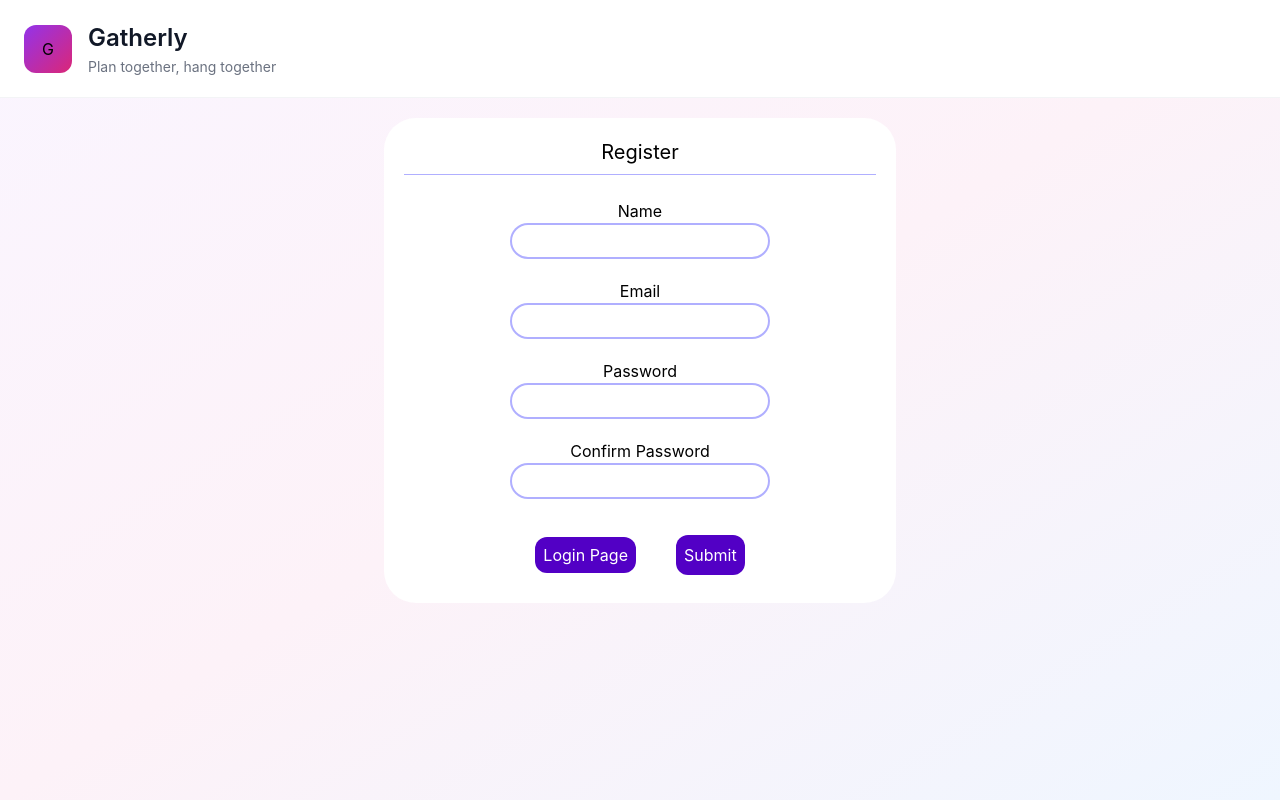
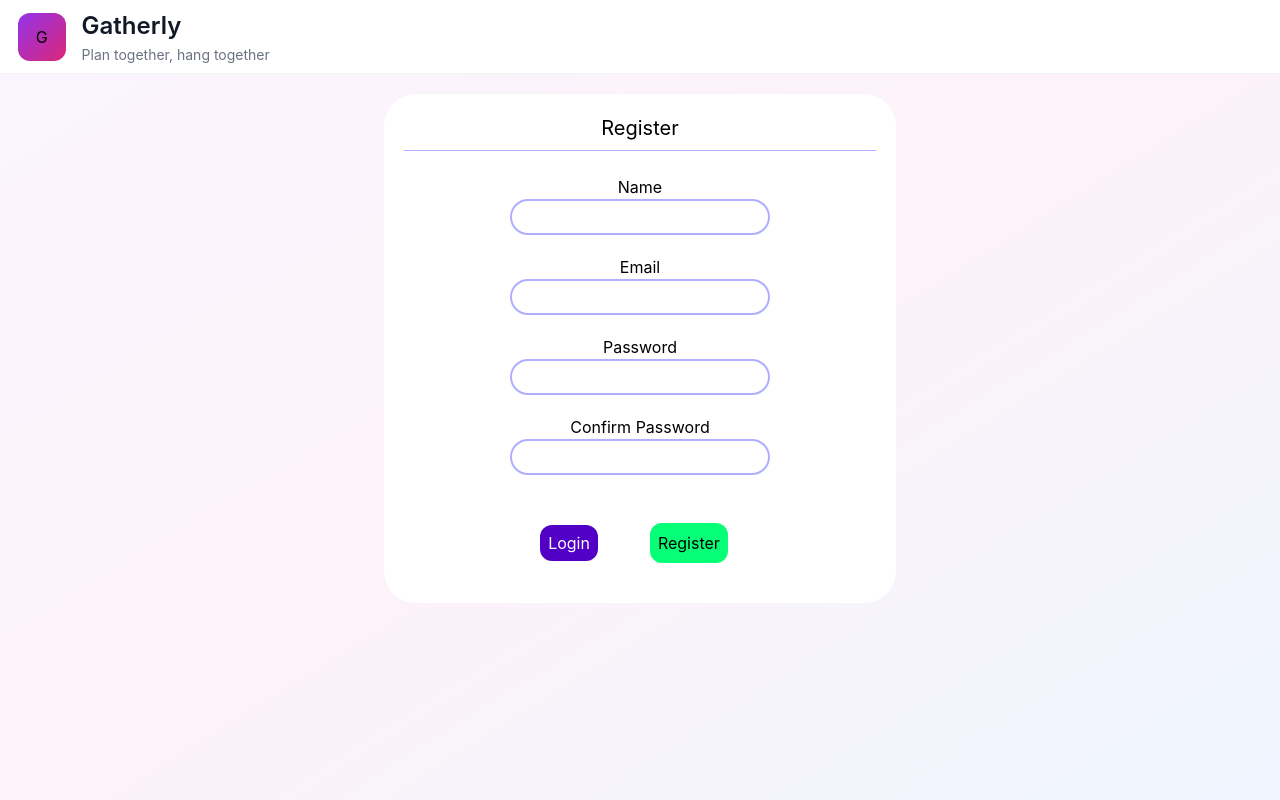
Before and after one commit to Code-the-Dream-School/l-group-practicum-team5, a React (Vite) app in the folder frontend/: page / in a window 1280 px wide. Built offline with nearby package versions, Linux system fonts and the light colour scheme; no server answers.

Commit message:
added link to create group page, adjusted buttonm colors, added a confirmation message at the end of successful register and event creations. made the header/nav bar sticky

```diff
--- a/frontend/src/Dashboard/DashboardHeader.tsx
+++ b/frontend/src/Dashboard/DashboardHeader.tsx
@@ -1,5 +1,6 @@
 import { useNavigate } from 'react-router-dom';
 import { logoutUser } from '../services/authService';
+import { Link } from 'react-router-dom';
 
 export default function DashboardHeader() {
   const navigate = useNavigate();
@@ -14,7 +15,9 @@ export default function DashboardHeader() {
   };
 
   const buttonStyling =
-    'bg-[#5200c5] hover:bg-[#b827c5] text-white p-2.5 m-5 rounded-xl transition-all transition-discrete';
+    'bg-[#5200c5] hover:bg-[#2456eb] text-white p-2.5 m-5 rounded-xl transition-all transition-discrete';
+  const logoutbuttonStyling =
+    'bg-[#5200c5] hover:bg-[#ff1c54] text-white hover:text-white p-2 m-8 rounded-xl transition-all transition-discrete';
 
   return (
     <header className="dashboard-header shadow-sm">
@@ -28,7 +31,12 @@ export default function DashboardHeader() {
           </div>
         </div>
         <div className="header-right">
-            <button className={buttonStyling} onClick={logout}>Log out</button>
+          <Link className={buttonStyling} to="/create-group">
+            Create Group
+          </Link>
+          <button className={logoutbuttonStyling} onClick={logout}>
+            Log out
+          </button>
         </div>
       </div>
     </header>
--- a/frontend/src/Dashboard/DashboardLayout.tsx
+++ b/frontend/src/Dashboard/DashboardLayout.tsx
@@ -1,7 +1,7 @@
 import './dashboardlayout.css';
 import DashboardHeader from './DashboardHeader';
 import StatsGrid from './StatsGrid';
-import { Link } from 'react-router';
+import { Link } from 'react-router-dom';
 import AllEvents from '../components/features/AllEvents.tsx';
 
 export default function DashboardLayout() {
@@ -33,6 +33,7 @@ export default function DashboardLayout() {
 
           <div className="right-column">
             <div className="card-members">
+
               <h2 className="card-title">Group Members</h2>
               <hr className="pb-3  text-white" />
               <div className="card-content">
--- a/frontend/src/Dashboard/dashboardlayout.css
+++ b/frontend/src/Dashboard/dashboardlayout.css
@@ -16,12 +16,14 @@
 .dashboard-header {
   background: white;
   border-bottom: 1px solid #f3f4f6;
+  position: sticky;
+  top: 0;
 }
 
 .header-content {
   max-width: 80rem;
   margin: 0 auto;
-  padding: 1.25rem 1.5rem;
+  padding: .5rem 1.1rem;
   display: flex;
   align-items: center;
   justify-content: space-between;
--- a/frontend/src/components/features/CreateEventForm.tsx
+++ b/frontend/src/components/features/CreateEventForm.tsx
@@ -26,6 +26,8 @@ const CreateEventForm = function ({ onCreateEvent }: CreateEventFormProps) {
     'container m-auto mt-5 max-w-4/10 text-center bg-white pt-2 pb-2 pr-5 pl-5 rounded-4xl';
   const buttonStyling =
     'bg-[#5200c5] hover:bg-[#8340e0] text-white p-2 m-5 rounded-xl';
+      const submitbuttonStyling =
+    'bg-[#06ff76] hover:bg-[#8cffc0] text-black p-2 m-8 rounded-xl';
   const inputStyling =
     'bg-white border-2 border-indigo-500/50 hover:border-[#d1b1ff] mb-3 rounded-3xl p-1';
 
@@ -91,7 +93,7 @@ const CreateEventForm = function ({ onCreateEvent }: CreateEventFormProps) {
         <Link className={buttonStyling} to="/dashboard">
           Cancel
         </Link>
-        <button className={buttonStyling} type="submit">
+        <button className={submitbuttonStyling} type="submit">
           Submit
         </button>
       </form>
--- a/frontend/src/components/features/CreateGroupForm.tsx
+++ b/frontend/src/components/features/CreateGroupForm.tsx
@@ -18,6 +18,8 @@ const CreateGroupForm = function ({ onCreateGroup }: CreateGroupFormProps) {
     'container m-auto mt-5 max-w-4/10 text-center bg-white pt-2 pb-2 pr-5 pl-5 rounded-4xl';
   const buttonStyling =
     'bg-[#5200c5] hover:bg-[#8340e0] text-white p-2 m-5 rounded-xl';
+  const submitbuttonStyling =
+    'bg-[#06ff76] hover:bg-[#8cffc0] text-black p-2 m-8 rounded-xl';
 
   return (
     <div className={containerStyling}>
@@ -41,11 +43,10 @@ const CreateGroupForm = function ({ onCreateGroup }: CreateGroupFormProps) {
         <Link className={buttonStyling} to="/dashboard">
           Cancel
         </Link>
-        <button className={buttonStyling} type="submit">
+        <button className={submitbuttonStyling} type="submit">
           Submit
         </button>
       </form>
-
     </div>
   );
 };
--- a/frontend/src/components/features/LoginForm.tsx
+++ b/frontend/src/components/features/LoginForm.tsx
@@ -21,7 +21,8 @@ const LoginForm = function ({ onLogin }: LoginFormProps) {
     'container m-auto mt-5 w-2/5 text-center bg-white pt-2 pb-2 pr-5 pl-5 rounded-4xl';
   const buttonStyling =
     'bg-[#5200c5] hover:bg-[#8340e0] text-white p-2 m-8 rounded-xl';
-
+  const submitbuttonStyling =
+    'bg-[#06ff76] hover:bg-[#8cffc0] text-black p-2 m-8 rounded-xl';
   return (
     <div className={containerStyling}>
       <h1 className="text-xl pt-3 pb-2">Login</h1>
@@ -54,7 +55,7 @@ const LoginForm = function ({ onLogin }: LoginFormProps) {
         <Link  className={buttonStyling} to="/" >
           Register
         </Link>
-        <button disabled={!email || !password} className={buttonStyling} type="submit">
+        <button disabled={!email || !password} className={submitbuttonStyling} type="submit">
           Login
         </button>
       </form>
--- a/frontend/src/components/features/RegisterForm.tsx
+++ b/frontend/src/components/features/RegisterForm.tsx
@@ -1,9 +1,9 @@
 import TextInputWithLabel from '../shared/TextInputWithLabel.tsx'; //from login pr
 import { useState } from 'react';
-import { Link } from "react-router";
+import { Link } from 'react-router';
 
 interface RegisterFormProps {
-  onRegister: ( name: string, email: string, password: string ) => void;
+  onRegister: (name: string, email: string, password: string) => void;
 }
 
 const RegisterForm = function ({ onRegister }: RegisterFormProps) {
@@ -25,6 +25,8 @@ const RegisterForm = function ({ onRegister }: RegisterFormProps) {
     'container m-auto mt-5 max-w-4/10 text-center bg-white pt-2 pb-2 pr-5 pl-5 rounded-4xl';
   const buttonStyling =
     'bg-[#5200c5] hover:bg-[#8340e0] text-white p-2 m-5 rounded-xl';
+  const submitbuttonStyling =
+    'bg-[#06ff76] hover:bg-[#8cffc0] text-black p-2 m-8 rounded-xl';
 
   return (
     <div className={containerStyling}>
@@ -71,10 +73,10 @@ const RegisterForm = function ({ onRegister }: RegisterFormProps) {
           type="password"
         />
         <Link className={buttonStyling} to="/login">
-          Login Page
+          Login
         </Link>
-        <button className={buttonStyling} type="submit">
-          Submit
+        <button className={submitbuttonStyling} type="submit">
+          Register
         </button>
       </form>
       <p id="error">{error}</p>
--- a/frontend/src/pages/CreateEvent.tsx
+++ b/frontend/src/pages/CreateEvent.tsx
@@ -2,36 +2,57 @@ import CreateEventForm from '../components/features/CreateEventForm.tsx';
 import DashboardHeader from './../Dashboard/DashboardHeader';
 import '../Dashboard/dashboardlayout.css';
 import { useState } from 'react';
-import { useNavigate } from 'react-router-dom';
+import { Link } from 'react-router-dom';
 import { createEvent } from './../services/eventService';
 
-
 function CreateEvent() {
+  const [success, setSucess] = useState(false);
   const [error, setError] = useState('');
-
-  const navigate = useNavigate();
 
   const onCreateEvent = async (
     group_id: string,
     title: string,
     description: string,
     event_date: string,
-    status: 'planned' | 'completed' | 'cancelled'
+    status: 'planned' | 'completed' | 'cancelled',
   ) => {
-    const response = await createEvent({group_id, title, description, event_date, status});
+    const response = await createEvent({
+      group_id,
+      title,
+      description,
+      event_date,
+      status,
+    });
     if (response.success === true) {
-      navigate('/dashboard');
+      setSucess(true);
     } else {
-      setError("");
+      setError('');
     }
   };
+
+  const containerStyling =
+    'container m-auto mt-5 max-w-4/10 text-center bg-white pt-2 pb-4 pr-5 pl-5 rounded-4xl shadow-sm';
+  const buttonStyling =
+    'bg-[#5200c5] hover:bg-[#8340e0] text-white p-2 m-5 rounded-xl';
+
   let errorStyling = '';
   if (error !== '') {
     errorStyling =
       'm-auto mt-5 w-1/5 p-1 bg-[#ff2651] text-white border-3 rounded-xl text-center';
   }
 
-  return (
+  return success ? (
+      <div className="dashboard-container">
+        <DashboardHeader />
+        <div className={containerStyling}>
+          <h1 className="text-xl pt-3 pb-2">Event Created Successfully!</h1>
+          <hr className="pb-5 text-indigo-500/50" />
+          <Link className={buttonStyling} to="/dashboard">
+            Go to Dashboard
+          </Link>
+        </div>
+      </div>
+  ) : (
     <div className="dashboard-container">
       <DashboardHeader />
 
--- a/frontend/src/pages/RegisterPage.tsx
+++ b/frontend/src/pages/RegisterPage.tsx
@@ -2,37 +2,55 @@ import RegisterForm from '../components/features/RegisterForm.tsx';
 import HeaderWithoutInvite from '../components/shared/HeaderWithoutInvite.tsx';
 import '../Dashboard/dashboardlayout.css';
 import { useState } from 'react';
-import { useNavigate } from 'react-router-dom';
+import { Link } from 'react-router-dom';
 import { registerUser } from '../services/authService';
 
 function RegisterPage() {
+  const [success, setSucess] = useState(false);
   const [error, setError] = useState('');
-  const navigate = useNavigate();
 
   const onRegister = async (name: string, email: string, password: string) => {
     try {
-
       const response = await registerUser({ name, email, password });
 
       if (response.success == true) {
-       navigate('/login');
+        setSucess(true);
 
       } else {
-        setError("Error: Register Failed");
+        setError('Error: Register Denied');
       }
     } catch (err) {
       if (err) {
-        setError('Error');
+        setError('Error: Server connection');
       }
     }
   };
+
+  const containerStyling =
+    'container m-auto mt-5 max-w-4/10 text-center bg-white pt-2 pb-4 pr-5 pl-5 rounded-4xl shadow-sm';
+  const buttonStyling =
+    'bg-[#5200c5] hover:bg-[#8340e0] text-white p-2 m-5 rounded-xl';
+
   let errorStyling = '';
   if (error !== '') {
     errorStyling =
       'm-auto mt-5 w-1/5 p-1 bg-[#ff2651] text-white border-3 rounded-xl text-center';
   }
 
-  return (
+  return success ? (
+
+      <div className="dashboard-container">
+        <HeaderWithoutInvite />
+        <div className={containerStyling}>
+          <h1 className="text-xl pt-3 pb-2">Registered Successfully!</h1>
+          <hr className="pb-5 text-indigo-500/50" />
+          <Link className={buttonStyling} to="/login">
+            Go to Login
+          </Link>
+        </div>
+      </div>
+
+  ) : (
     <div className="dashboard-container">
       <HeaderWithoutInvite />
 
```
Lines whose indentation alone changed are shown as unchanged.
